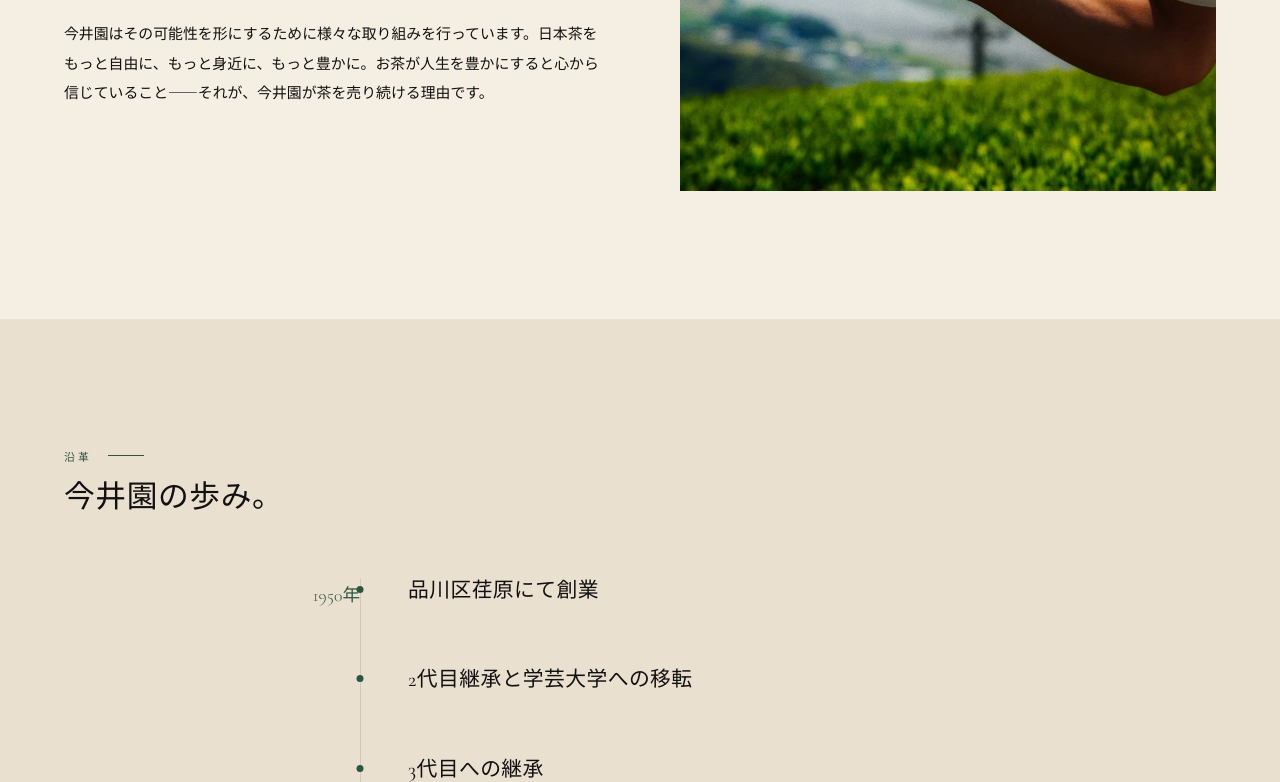
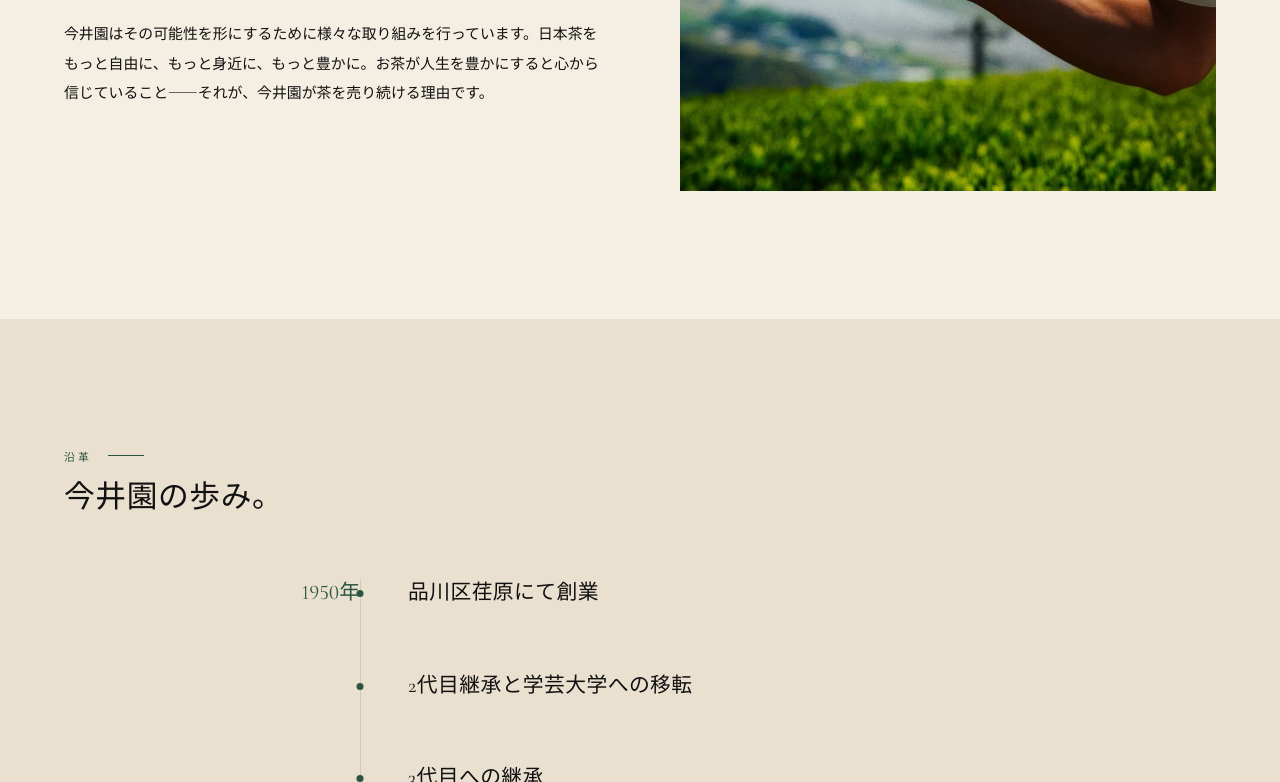
Before and after one commit to Imaien-chagyo/Imaien-chagyo.github.io, a plain HTML site: page about.html in a window 1280 px wide. Shown: the part 2018-2800 px from the top of the page. Drawn offline with nearby package versions, Linux system fonts and the light colour scheme.

Commit message:
About: align timeline year with event text, add line break in hero desc

```diff
--- a/about.html
+++ b/about.html
@@ -51,7 +51,8 @@
     <p class="page-hero__eyebrow">Our Story</p>
     <h1 class="page-hero__title">今井園について。</h1>
     <p class="page-hero__desc">
-      人生のあらゆる場面に日本茶を届け、一つでも多くの人生を豊かにする。それが私たち今井園の、変わらぬ使命です。
+      人生のあらゆる場面に日本茶を届け、一つでも多くの人生を豊かにする。<br>
+      それが私たち今井園の、変わらぬ使命です。
     </p>
   </div>
 </header>
--- a/css/style.css
+++ b/css/style.css
@@ -671,7 +671,7 @@ h1, h2, h3, h4 {
   content: '';
   position: absolute;
   left: 100px;
-  top: 7px;
+  top: 11px;
   width: 7px; height: 7px;
   border-radius: 50%;
   background: var(--green-mid);
@@ -680,15 +680,17 @@ h1, h2, h3, h4 {
 }
 .tl-year {
   font-family: var(--font-serif);
-  font-size: 1.1rem;
+  font-size: 1.3rem;
+  line-height: 1.3;
   color: var(--green-mid);
   text-align: right;
-  font-weight: 300;
-  padding-top: 2px;
+  font-weight: 400;
+  font-variant-numeric: lining-nums;
 }
 .tl-content h3 {
   font-family: var(--font-serif);
   font-size: 1.3rem;
+  line-height: 1.3;
   font-weight: 400;
   margin-bottom: 0.6rem;
 }
```
